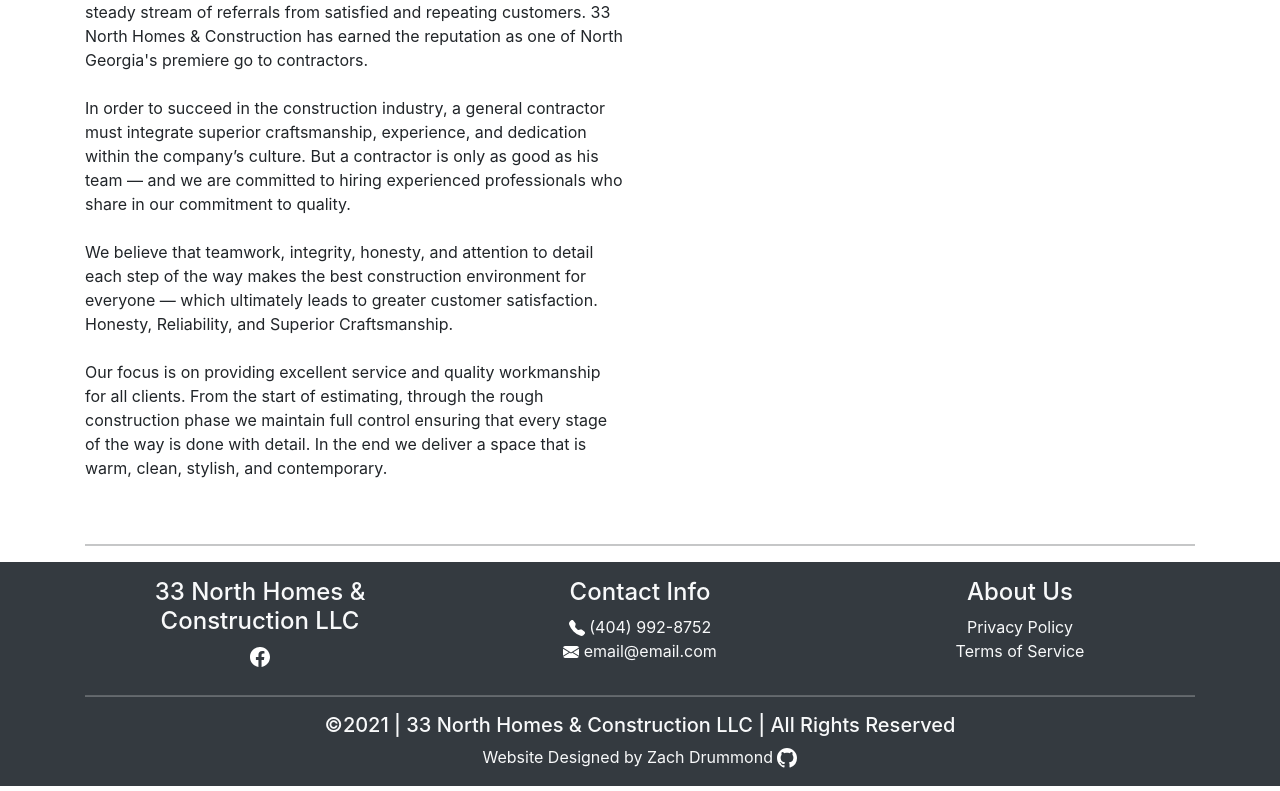
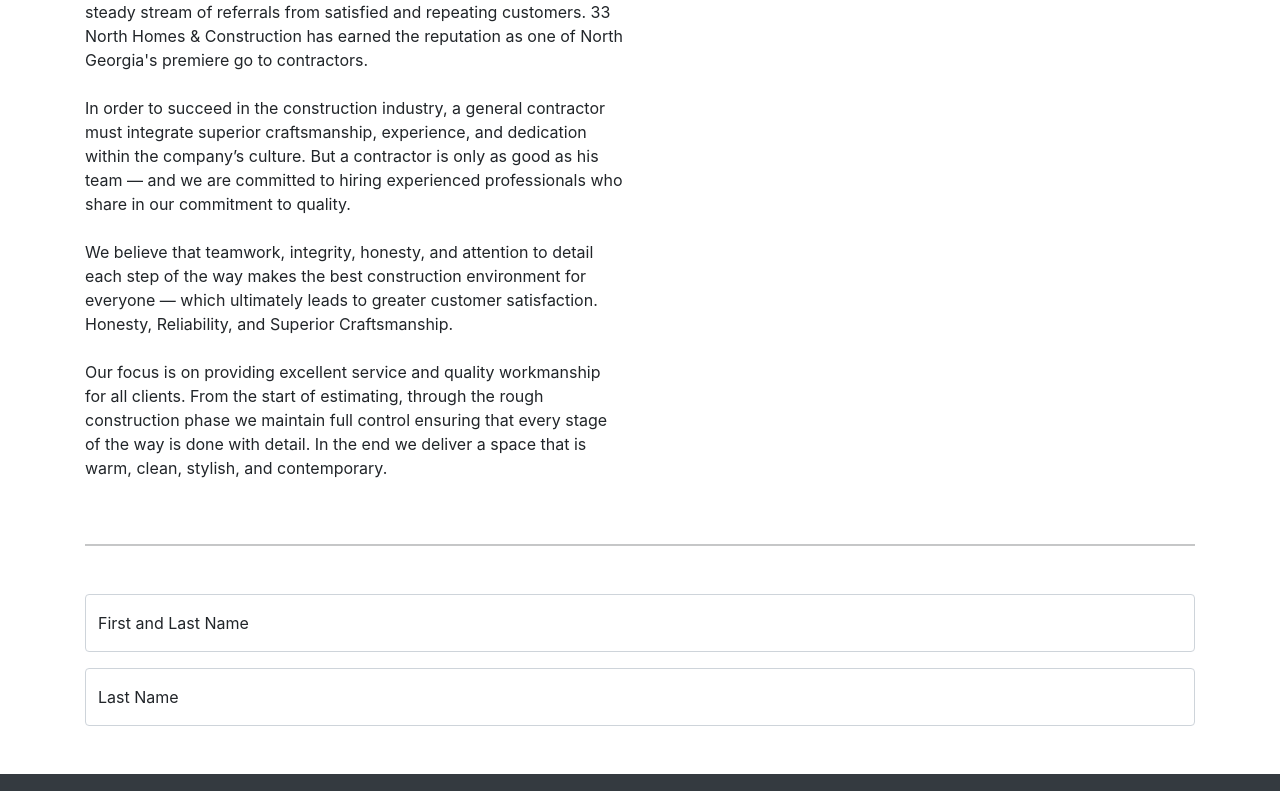
Before and after one commit to zachdrummond/33nhomes, a React (Create React App) app in the folder client/: page / in a window 1280 px wide. Shown: the part 2006-2797 px from the top of the page. Built offline with nearby package versions, Linux system fonts and the light colour scheme.

Commit message:
Added a form to Contact

```diff
--- a/client/src/Components/Contact/Contact.jsx
+++ b/client/src/Components/Contact/Contact.jsx
@@ -1,11 +1,28 @@
-import React from 'react';
+import React from "react";
 
 const Contact = () => {
-    return (
-        <div>
-
-        </div>
-    );
+  return (
+    <section className="my-5">
+      <div class="form-floating mb-3">
+        <input
+          type="text"
+          class="form-control"
+          id="floatingInput"
+          placeholder="First Name Last Name"
+        />
+        <label for="floatingInput">First and Last Name</label>
+      </div>
+      <div class="form-floating">
+        <input
+          type="text"
+          class="form-control"
+          id="floatingPassword"
+          placeholder="Last Name"
+        />
+        <label for="floatingPassword">Last Name</label>
+      </div>
+    </section>
+  );
 };
 
 export default Contact;
```
